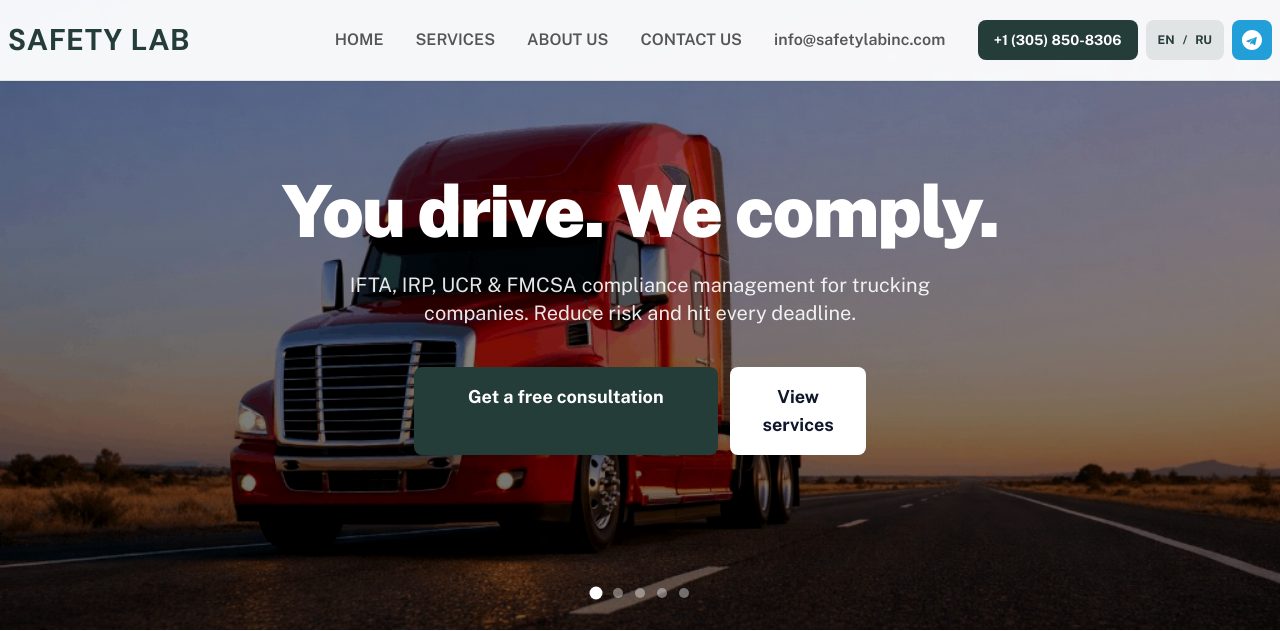
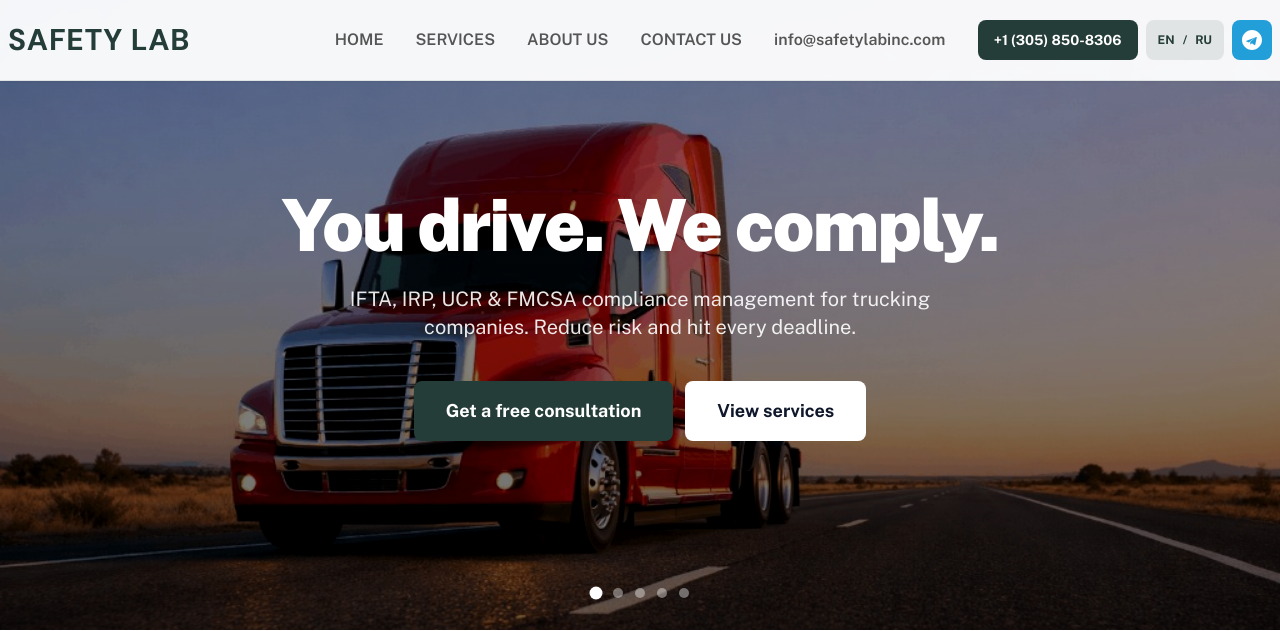
Before and after one commit to NurgazievichR/truck, a Django app: page / in a window 1280 px wide. Shown: the top 631 px of the page. Run offline with Django 5.2, Linux system fonts and the light colour scheme; data comes from the database, SQL or seed files in the repository; data that the repository does not hold is empty; some libraries are stand-ins or nearby versions.

Commit message:
line change

```diff
--- a/templates/main/index.html
+++ b/templates/main/index.html
@@ -19,8 +19,8 @@
                 <span data-i18n="hero.subtitle">Comprehensive IFTA, IRP, UCR &amp; FMCSA compliance management. We handle the paperwork so you can stay on the road.</span>
             </p>
 <div class="flex flex-col sm:flex-row gap-3 w-full md:w-auto">
-<a href="{% url 'main:contacts' %}" class="bg-primary hover:bg-secondary text-white px-6 md:px-8 py-3 w-full md:py-4 rounded-lg font-bold text-base md:text-lg text-center hover:shadow-xl transition-all shadow-lg" data-i18n="hero.cta">Get a free consultation</a>
-<a href="#services" class="hidden md:inline-flex justify-center bg-white text-slate-900 px-8 py-4 rounded-lg font-bold text-lg hover:bg-slate-50 transition-all" data-i18n="hero.viewServices">View services</a>
+<a href="{% url 'main:contacts' %}" class="inline-flex items-center justify-center bg-primary hover:bg-secondary text-white px-6 md:px-8 py-3 md:py-4 w-full md:w-auto rounded-lg font-bold text-base md:text-lg text-center hover:shadow-xl transition-all shadow-lg whitespace-nowrap" data-i18n="hero.cta">Get a free consultation</a>
+<a href="#services" class="inline-flex items-center justify-center bg-white text-slate-900 px-6 md:px-8 py-3 md:py-4 w-full md:w-auto rounded-lg font-bold text-base md:text-lg hover:bg-slate-50 transition-all whitespace-nowrap" data-i18n="hero.viewServices">View services</a>
 </div>
 </div>
 <!-- Dot Navigation -->
```
